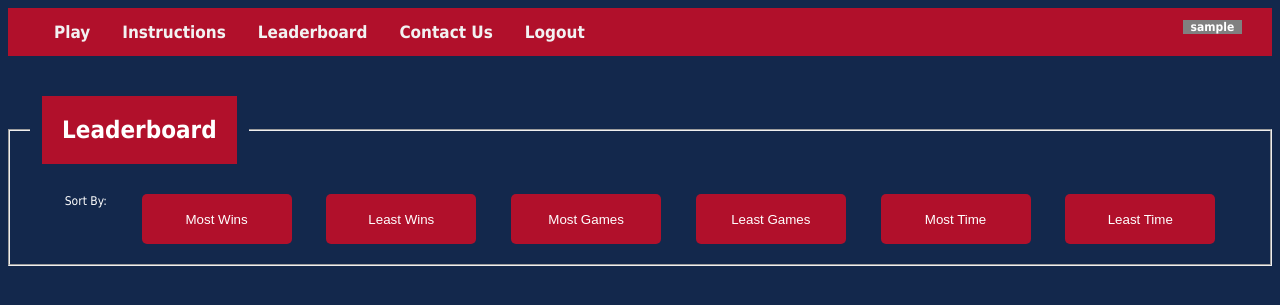
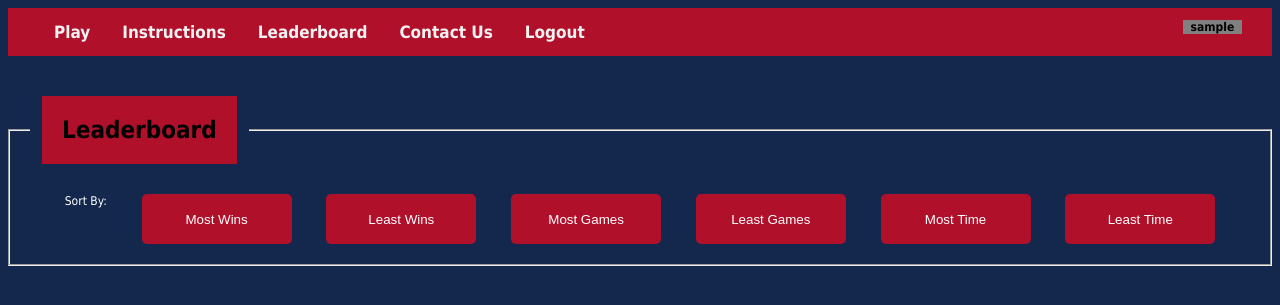
Before and after one commit to julietaMendez/CSCI-130-Connect-4, a PHP site: page /CSCI-130-Connect-4/leaderboard_page.php in a window 1280 px wide. Shown: the top 305 px of the page. Run offline with PHP 8.4, Linux system fonts and the light colour scheme; the visitor is signed in with stand-in values (Sample User, id 1).

Commit message:
fixed colors

```diff
--- a/leaderboard/leaderboard.css
+++ b/leaderboard/leaderboard.css
@@ -1,6 +1,10 @@
 html{
     color:white;
     font: normal 12px Tahoma, Verdana, Arial, sans-serif;
+}
+
+h1{
+    color:black;
 }
 
 #leaders_tbl{
--- a/menu/menu.css
+++ b/menu/menu.css
@@ -25,6 +25,7 @@ h2{
     width:10%;
     text-align: center;
     float:right;
+    color:black;
 }
 
 .topnav {
```
